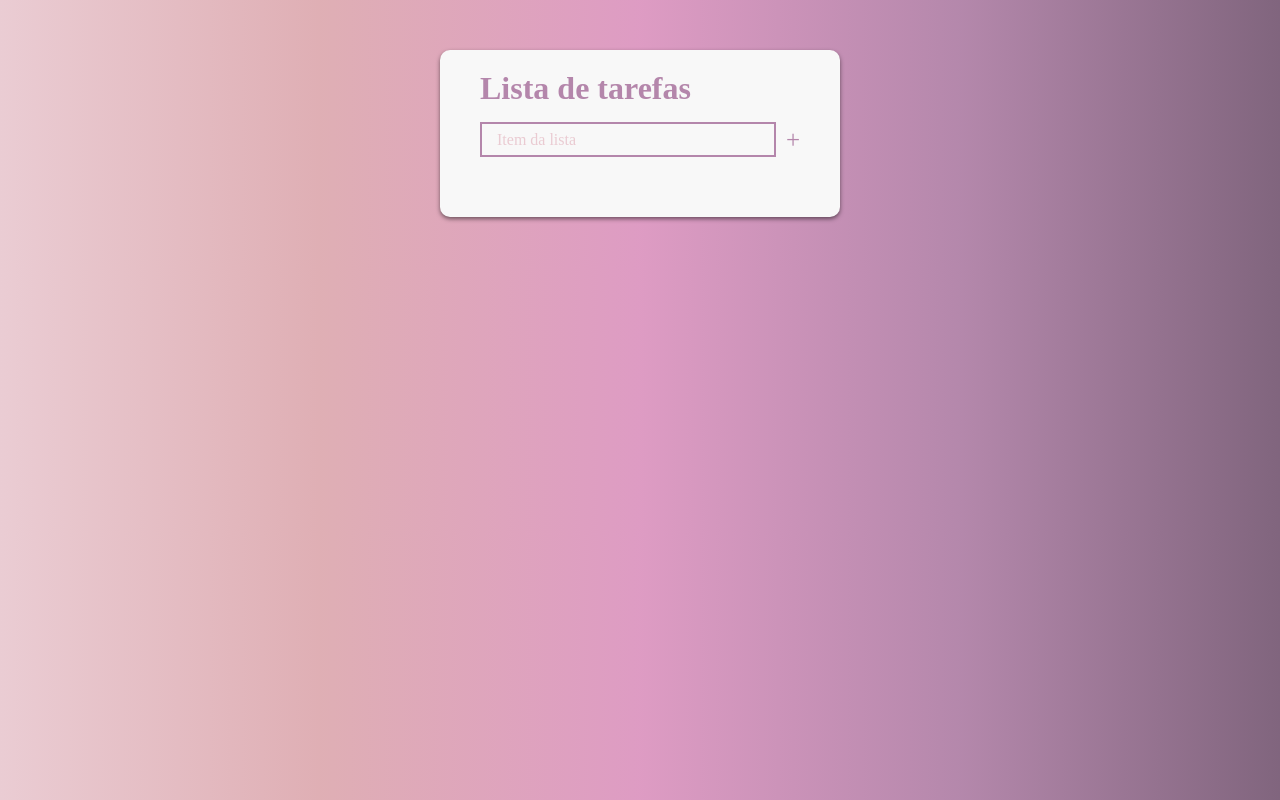
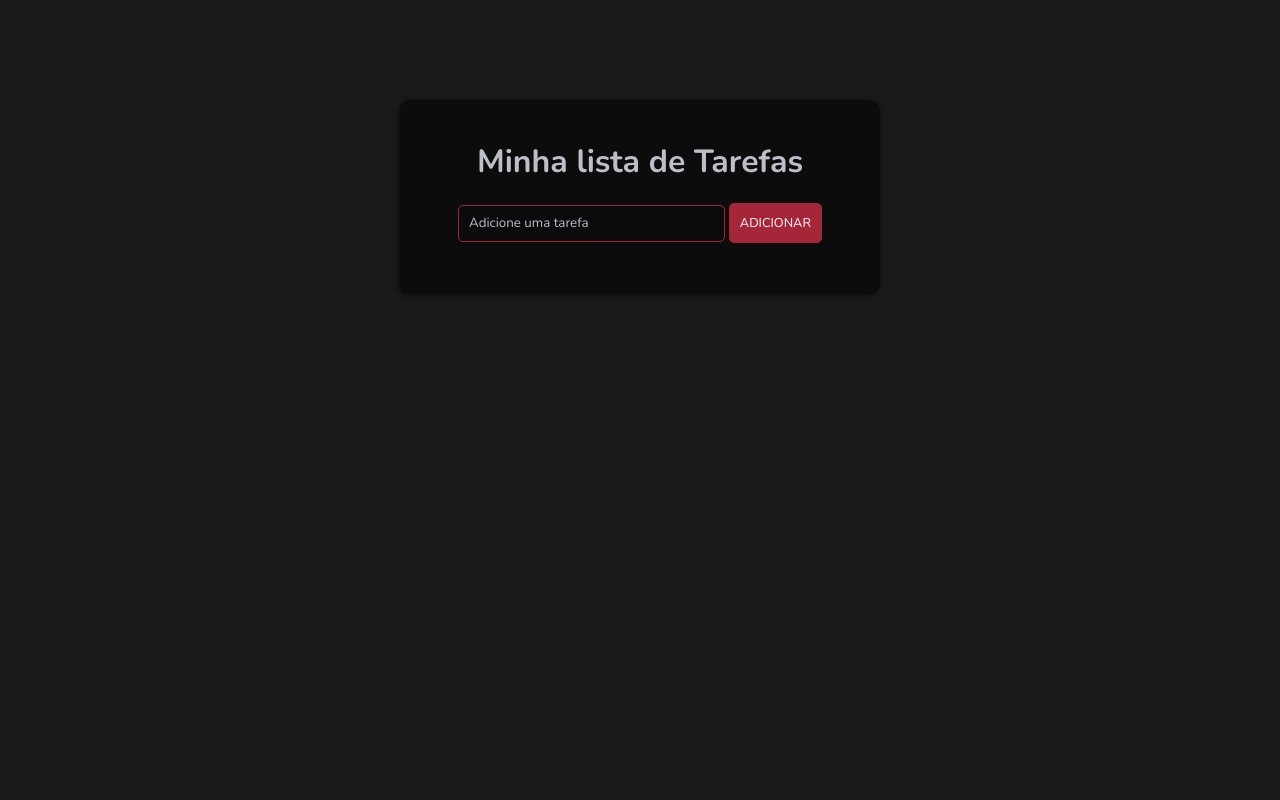
Before and after one commit to AndresaCA/lista-tarefas, a plain HTML site: page index.html in a window 1280 px wide. Drawn offline with nearby package versions, Linux system fonts and the light colour scheme.

Commit message:
estilização e outros retoques

```diff
--- a/index.html
+++ b/index.html
@@ -5,22 +5,21 @@
     <meta http-equiv="X-UA-Compatible" content="IE=edge">
     <meta name="viewport" content="width=device-width, initial-scale=1.0">
     <link rel="stylesheet" href="style.css">
+    <link rel="preconnect" href="https://fonts.googleapis.com">
+    <link rel="preconnect" href="https://fonts.gstatic.com" crossorigin>
+    <link href="https://fonts.googleapis.com/css2?family=Fraunces:ital,opsz,wght@0,9..144,100;0,9..144,200;0,9..144,300;0,9..144,400;0,9..144,500;0,9..144,600;0,9..144,700;0,9..144,800;0,9..144,900;1,9..144,400&family=Nunito:wght@200;300;400;500;600;700;800;900;1000&display=swap" rel="stylesheet">
     <title>Lista de tarefas</title>
 </head>
 <body>
     <div id="container">
-
-        <h1>Lista de tarefas</h1>
-
-        <div id="caixaTarefa">
-            <input type="text" id="nome-tarefa" placeholder="Item da lista"/>
+        <div id="parteCima">
+            <h1>Minha lista de Tarefas</h1>
+            <input type="text" id="nome-tarefa" placeholder="Adicione uma tarefa"/>
             <span class="checkmark"></span>
-            <button onclick="adicionarTarefa()">+</button>
+            <button onclick="adicionarTarefa()" id="btnAdd">ADICIONAR</i></button>
         </div>
-
         <div id="lista-tarefas">
         </div>
-
     </div>
 
     <script src="./index.js"></script>
--- a/index.js
+++ b/index.js
@@ -1,26 +1,59 @@
-// Forma reduzida usando template string
 let id = 0
 
-const tarefa = (id, novaTarefa) => `<div id='${id}'>
-<input type="checkbox" />
-<p>${novaTarefa}</p>
+const tarefa = (id, novaTarefa) => `<div>
+<span>
+<input type="checkbox" onchange="marcarTarefa(${id})"/>
+<p id='${id}'>${novaTarefa}</p>
+</span>
+<button onclick="removerTarefa(${id})">REMOVER</button>
 </div>`
 
+const marcarTarefa = (id) => {
+    const strike = document.getElementById(`strike${id}`)
+    if(strike){
+        document.getElementById(id).innerHTML = strike.innerHTML
+    } else {
+        const tarefaConcluida = document.getElementById(id).innerHTML
+        document.getElementById(id).innerHTML = `<strike id='strike${id}'>${tarefaConcluida}</strike`
+    }
+}
+
 function exibirLista() {
-    id++
     const tarefas = JSON.parse(localStorage.getItem('lista-tarefas'))
     if(tarefas){
         tarefas.forEach(tarefaListada => {
+            id++
             document.querySelector('#lista-tarefas').innerHTML += tarefa(id, tarefaListada)
         })
+    }
+}
+
+const validarTarefa = (novaTarefa) => {
+    let tarefaExistente = false
+    const listaTarefas = JSON.parse(localStorage.getItem('lista-tarefas'))
+
+    if(listaTarefas){
+        listaTarefas.map(tarefa => {
+            if(tarefa === novaTarefa){
+                tarefaExistente = true
+                alert('Tarefa já existente')
+            }
+        })
+
+        return tarefaExistente
     }
 }
 
 function adicionarTarefa(){
     id++
     const novaTarefa = document.getElementById('nome-tarefa').value
+    const listaTarefas = localStorage.getItem('lista-tarefas')
+    if(validarTarefa(novaTarefa)){
+        return
+    }
+
     document.querySelector('#lista-tarefas').innerHTML += tarefa(id, novaTarefa)
-    const listaTarefas = localStorage.getItem('lista-tarefas')
+
     if(listaTarefas){
         const novaLista = JSON.parse(listaTarefas)
         novaLista.push(novaTarefa)
@@ -30,20 +63,13 @@ function adicionarTarefa(){
     }
 }
 
+const removerTarefa = (id) => {
+    const tarefaDeletada = document.getElementById(id).innerHTML
+    const listaTarefas = JSON.parse(localStorage.getItem('lista-tarefas'))
+    const novaListaTarefa = listaTarefas.filter(tarefa => tarefa !== tarefaDeletada)
+    localStorage.setItem('lista-tarefas', JSON.stringify(novaListaTarefa))
+    document.querySelector('#lista-tarefas').innerHTML = ''
+    exibirLista()
+}
+
 exibirLista()
-
-// Forma extensiva
-/* function addTarefa () {
-    id ++ // vai adicionando mais ids
-
-    const tarefa = document.createElement('div') // cria um elemento div
-    const nomeTarefa = document.createElement('p') // cria um elemento p
-    const checkbox = document.createElement('input') // cria um elemento input
-    nomeTarefa.innerHTML = 'Tarefa' // Vai escrever o texto tarefa
-    checkbox.type = 'checkbox' // define o input checkbox como checkbox
-    tarefa.id = id //cria um id para o elemento div
-    nomeTarefa.innerHTML = newTask.value
-    tarefa.appendChild(nomeTarefa) // adiciona o paragrafo com a id nomeTarefa na div tarefa
-    tarefa.appendChild(checkbox) //adiciona o checkbox como filha de tarefa
-    document.querySelector('#listaTarefas').appendChild(tarefa) //seleciona a div com id "listaTarefas" e adiciona como filha de tarefa (idTarefa)
-} */
--- a/style.css
+++ b/style.css
@@ -1,83 +1,117 @@
+
 * {
     margin: 0;
     padding: 0;
     box-sizing: border-box;
-    font-family: 'Nunito';
+    font-family: 'Nunito', sans-serif;
+    color: #EBEBEB;
+    font-weight: 300;
+    outline: none;
+}
+
+html {
+    height: 100%;
 }
 
 body {
-    background: linear-gradient(90deg, hsla(346, 42%, 86%, 1) 0%, hsla(353, 43%, 78%, 1) 25%, hsla(324, 50%, 74%, 1) 50%, hsla(312, 23%, 62%, 1) 75%, hsla(306, 12%, 45%, 1) 100%);
+    background-color: #1A1A1A;
+    display: flex;
+    flex-direction: column;
+    justify-content: center;
+    align-items: center;
+    margin: 100px 0;
+    background-repeat: no-repeat;
+    background-attachment: fixed;
 }
 
 #container {
-    background-color: rgb(248, 248, 248);
+    background-color: #0C0C0C;
     border-radius: 10px;
-    max-width: 400px;
-    margin: 50px auto;
-    padding: 10px 30px;
-    display: flex;
-    flex-direction: column;
-    justify-content: flex-start;
-    align-items: flex-start;
-    box-shadow: 0 2px 4px rgba(0,0,0,0.5);
+    width: 30em;
+    padding: 20px;
+    box-shadow: -1px  1px 5px #09090B;
 }
 
-#lista-tarefas {
+#parteCima {
+    text-align: center;
+    padding: 20px 0;
+}
+
+#parteCima h1 {
+    font-size: 2em;
+    font-weight: 700;
+    color: #BCBFC8;
+    margin-bottom: 20px;
+}
+
+#parteCima input {
+    background-color: #0B0B0B;
+    border: 1px solid #A62639;
+    border-radius: 5px;
+    width: 20em;
+    height: 37px;
+    margin-bottom: 0.9em;
+}
+
+#nome-tarefa {
+    padding: 10px;
+}
+
+::placeholder {
+    color: #BCBFC8;
+}
+
+#parteCima button {
+    background-color: #A62639;
+    color: white;
+    font-size: 0.8rem;
+    border: 1px solid #A62639;
+    border-radius: 5px;
+    padding: 10px;
+    cursor: pointer;
+}
+
+#parteCima button:hover {
+    background-color: #AE3A4B;
+    color: white;
+    border: 1px solid #AE3A4B;
+    border-radius: 5px;
+    padding: 10px;
+    cursor: pointer;
+}
+
+#lista-tarefas div{
+    width: 26em;
+    padding: 10px 20px;
+    margin-top: 5px;
     display: flex;
-    flex-direction: column;
-    justify-content: flex-start;
-    padding: 10px;
-    margin-top: 20px;
+    flex-direction: row;
+    justify-content: space-between;
+}
+
+#lista-tarefas span {
+    display: flex;
+}
+
+#lista-tarefas button {
+    background: none;
+    color: #AE3A4B;
+    font-size: 0.8rem;
+    border: none;
+    cursor: pointer;
+}
+
+#lista-tarefas button:hover {
+    background: none;
+    border: none;
+    color: #A62639;
+    font-size: 0.8rem;
+    border: none;
+    cursor: pointer;
 }
 
 #lista-tarefas p {
-    color: #B486AB;
-    margin-left: 8px;
+    margin-left: 10px;
+    color: #7A8094;
     font-size: 1rem;
 }
-
-h1 {
-    color: #B486AB;
-    font-size: 2rem;
-    padding: 10px;
-    margin-bottom: 5px;
-}
-
-#caixaTarefa {
-    display: flex;
-    flex-direction: row;
-    padding: 0px 10px ;
-    width: 100%;
-    margin-bottom: 10px;
-}
-
-#caixaTarefa button {
-    background: none;
-    color: #B486AB;
-    border: none;
-    border-radius: 50%;
-    font-size: 25px;
-    margin-left: 10px;
-}
-
-#caixaTarefa input {
-    border: 2px solid #B486AB;
-    font-size: 1rem;
-    background: none;
-    width: 95%;
-    height: 35px;
-    padding: 15px;
-}
-
-input[type='checkbox'] {
-    accent-color: #B486AB;
-}
-
-::placeholder {
-    color: #EACBD2;
-}
-
-div:has(input) {
-    display: flex;
-    flex-direction: row;
-}
```
